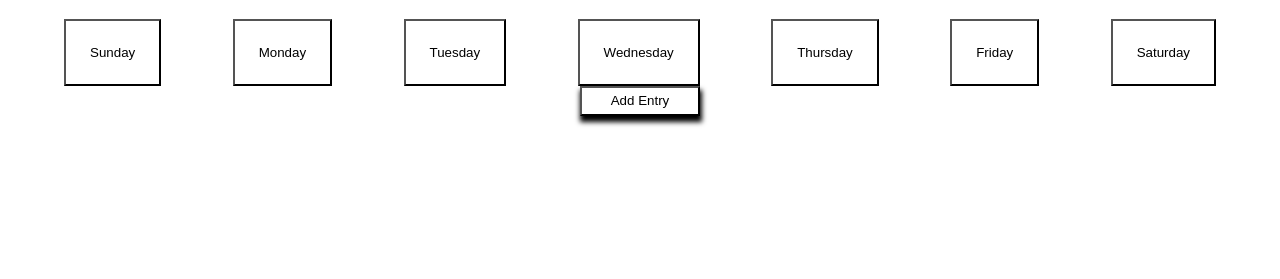
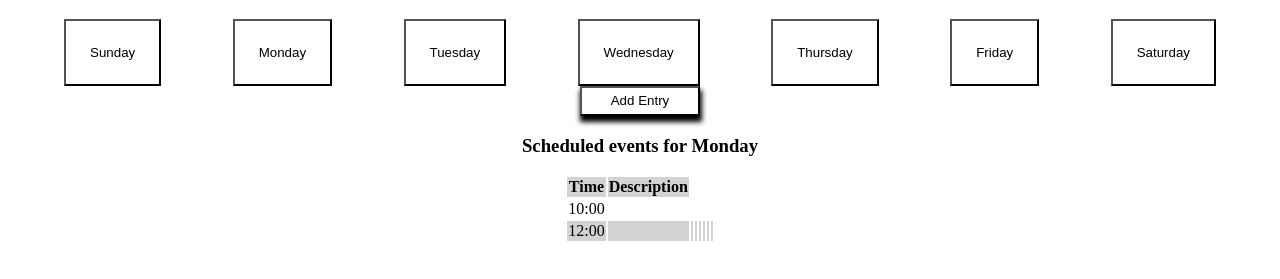
Before and after one commit to Paolo-DM/week-planner, a website: page index.html in a window 1280 px wide. Shown: the part 69-348 px from the top of the page. Drawn offline with Linux system fonts and the light colour scheme.

Commit message:
table in progress

```diff
--- a/index.html
+++ b/index.html
@@ -23,6 +23,37 @@
     </div>
     <div class="row justify-content-center">
       <button class="button-add-entry white">Add Entry</button>
+    </div>
+    <div class="row justify-content-center">
+      <h3>Scheduled events for Monday</h3>
+    </div>
+    <div class="row justify-content-center">
+      <table class="table">
+        <tr>
+          <th>Time</th>
+          <th>Description</th>
+        </tr>
+        <tr>
+          <td>10:00</td>
+          <td></td>
+          <td></td>
+          <td></td>
+          <td></td>
+          <td></td>
+          <td></td>
+          <td></td>
+        </tr>
+        <tr>
+          <td>12:00</td>
+          <td></td>
+          <td></td>
+          <td></td>
+          <td></td>
+          <td></td>
+          <td></td>
+          <td></td>
+        </tr>
+      </table>
     </div>
 
     <div class="modal-content hidden">
--- a/styles.css
+++ b/styles.css
@@ -40,7 +40,7 @@
 
 .modal-content {
   position: fixed;
-  z-index: 5;
+  z-index: 3;
   left: 50%;
   top: 50%;
   background-color: white;
@@ -48,6 +48,7 @@
   height: 350px;
   border: 2px red solid;
   margin: 0 auto;
+  transform: translate(-50%, -50%);
 }
 
 .textarea {
@@ -58,3 +59,7 @@
 h2 {
   text-align: center;
 }
+
+tr:nth-child(odd) {
+  background-color: lightgrey;
+}
```
